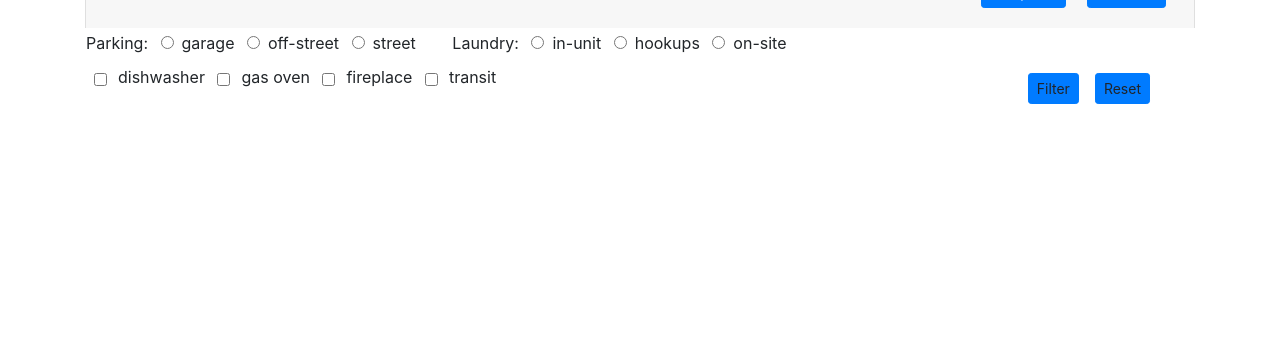
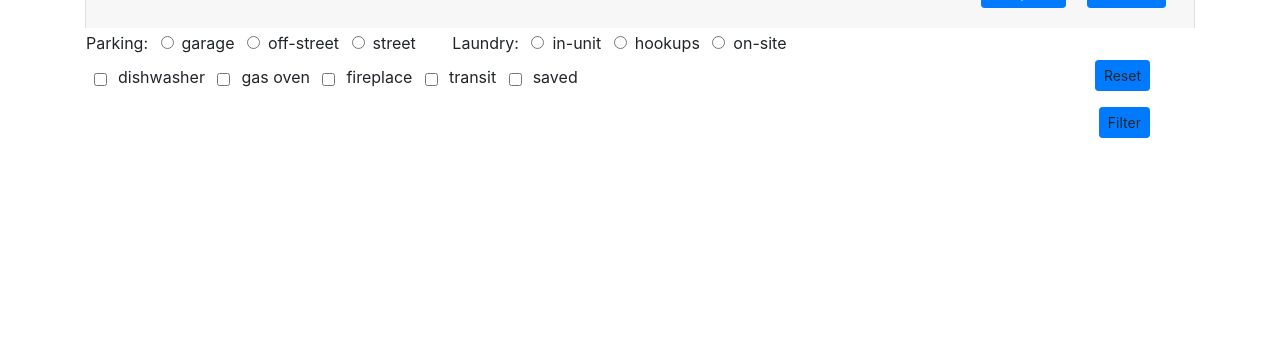
Before and after one commit to blackdotbug/rentalsearch, a Flask app: template templates/index.html in a window 1280 px wide. Shown: the part 148-485 px from the top of the page. Run offline with Flask 2, Linux system fonts and the light colour scheme; the template is opened without the code that fills it, so the values that code supplies are empty; some libraries are stand-ins or nearby versions.

Commit message:
clean up saved state

```diff
--- a/app.py
+++ b/app.py
@@ -94,7 +94,7 @@ def calculate():
                     rental['numbers'] = numbers_list
         session['calculate'] = rentals
         session.modified == True
-    print(rentals)
+    # print(rentals)
     return render_template("calculate.html", calculate=rentals)
 
 def scrape_numbers(rental_urls):
@@ -278,10 +278,11 @@ def saved_properties():
     saved = updates.getlist("saved")
     for i,address in enumerate(addresses):
         save = False
-        if i+1 in saved:
+        if str(i+1) in saved:
             save = True
         mongo.db.rentals.update_one({'address':address}, {'$set' : {'adjrent': adjrents[i], 'movein': moveins[i], 'save': save}})
-    return render_template('saved.html', saved=list(updates))
+    # return render_template('saved.html', saved=list(updates))
+    return redirect("/", code=302)
 
 if __name__ == "__main__":
     app.run()
--- a/searches.json
+++ b/searches.json
@@ -667,7 +667,7 @@
                         "search url": "/vacancies",
                         "catselect": ["#ttFilterPets","cats"],
                         "bedselect": ["#ttFilterBeds","2"],
-                        "cityselect": ["#ttFilterCity","PORTLAND"],
+                        "cityselect": ["#ttFilterCity","PORTLAND"]
                     },
         "listing container": "div.tt-rental-row",
         "address": ["span", "rental-address"],
--- a/static/rentals.css
+++ b/static/rentals.css
@@ -51,6 +51,12 @@ button.float-right {
 table#caltable input {
     max-width: 90px;
 }
-/* form#update_form button.float-right {
-    margin: 0 2vh;
-} */
+div#filter-inputs {
+    width: 75vw;
+    float: left;
+}
+div#filter-btns {
+    width: 10vw;
+    float: right;
+    margin: 3vh 0;
+}
--- a/templates/index.html
+++ b/templates/index.html
@@ -47,6 +47,7 @@
     </div>
     <div id="filterProp" class="row">
       <form id="filter_form">
+        <div id="filter-inputs">
         <span class="formGroup">Parking: <label class="form-radio-label"><input class="form-radio-input" type="radio" value="garage" name="parking" id="garage">garage</label>
         <label class="form-radio-label"><input class="form-radio-input" type="radio" value="off-street" name="parking" id="off-street">off-street</label>
         <label class="form-radio-label"><input class="form-radio-input" type="radio" value="street" name="parking" id="street">street</label></span>
@@ -60,9 +61,14 @@
         <input class="form-check-input" type="checkbox" value="fireplace" name="fireplace" id="fireplace">
         <label class="form-check-label" for="fireplace">fireplace</label>
         <input class="form-check-input" type="checkbox" value="transit" name="transit" id="transit">
-        <label class="form-check-label" for="transit">transit</label></span>
+        <label class="form-check-label" for="transit">transit</label>
+        <input class="form-check-input" type="checkbox" value="saved" name="saved" id="saved">
+        <label class="form-check-label" for="saved">saved</label></span>
+        </div>
+        <div id="filter-btns">
         <a id="reset_filter" class="btn btn-primary float-right btn-sm" onclick="reset_filter(); return false;">Reset</a>
         <a id="filter_cards" class="btn btn-primary float-right btn-sm" onclick="filter_cards(); return false;">Filter</a>
+        </div>
       </form>
     </div>
     <!-- Display Results -->
@@ -70,12 +76,16 @@
       <div class="card-columns">
         <form id="comparecalculate" method="post">
         {% for listing in rentals|sort(attribute='value') %}
-          <div class="card listing text-center {% if listing.user_update %}{% if listing.user_update.dishwasher %} {{listing.user_update.dishwasher}} {% endif %}{% if listing.user_update.gasoven %} {{listing.user_update.gasoven}} {% endif %}{% if listing.user_update.transit %} {{listing.user_update.transit}} {% endif %}{% if listing.user_update.fireplace %} {{listing.user_update.fireplace}} {% endif %}{% if listing.user_update.parking %} {{listing.user_update.parking}} {% endif %}{% if listing.user_update.laundry %} {{listing.user_update.laundry}} {% endif %}{% endif %}
+          <div class="card listing text-center {% if listing.user_update %}{% if listing.user_update.dishwasher %} {{listing.user_update.dishwasher}} {% endif %}{% if listing.user_update.gasoven %} {{listing.user_update.gasoven}} {% endif %}{% if listing.user_update.transit %} {{listing.user_update.transit}} {% endif %}{% if listing.user_update.fireplace %} {{listing.user_update.fireplace}} {% endif %}{% if listing.user_update.parking %} {{listing.user_update.parking}} {% endif %}{% if listing.user_update.laundry %} {{listing.user_update.laundry}} {% endif %}{% endif %}{% if listing.save == True %} bg-info saved {% endif %}
           ">
             <img class="card-img-bottom" src="{{listing.img}}" alt="Card image">
             <div class="card-body">
               <h4 class="card-title">{{listing.address}}</h4></a>
+              {% if listing.adjrent %}
+              <p class="card-text">${{listing.adjrent}}/${{listing.movein}}</p>
+              {% else %}
               <p class="card-text">${{listing.rent}}</p>
+              {% endif %}
               <p class="card-text">beds: {{listing.beds}}</p>
               <p class="card-text">sq. ft.: {{listing.sqft}}</p>
               {% if listing.value == -99 %}
```
Also changed, not shown: templates/compare.html (+11 -5 lines), templates/saved.html (deleted, +0 -30 lines).
